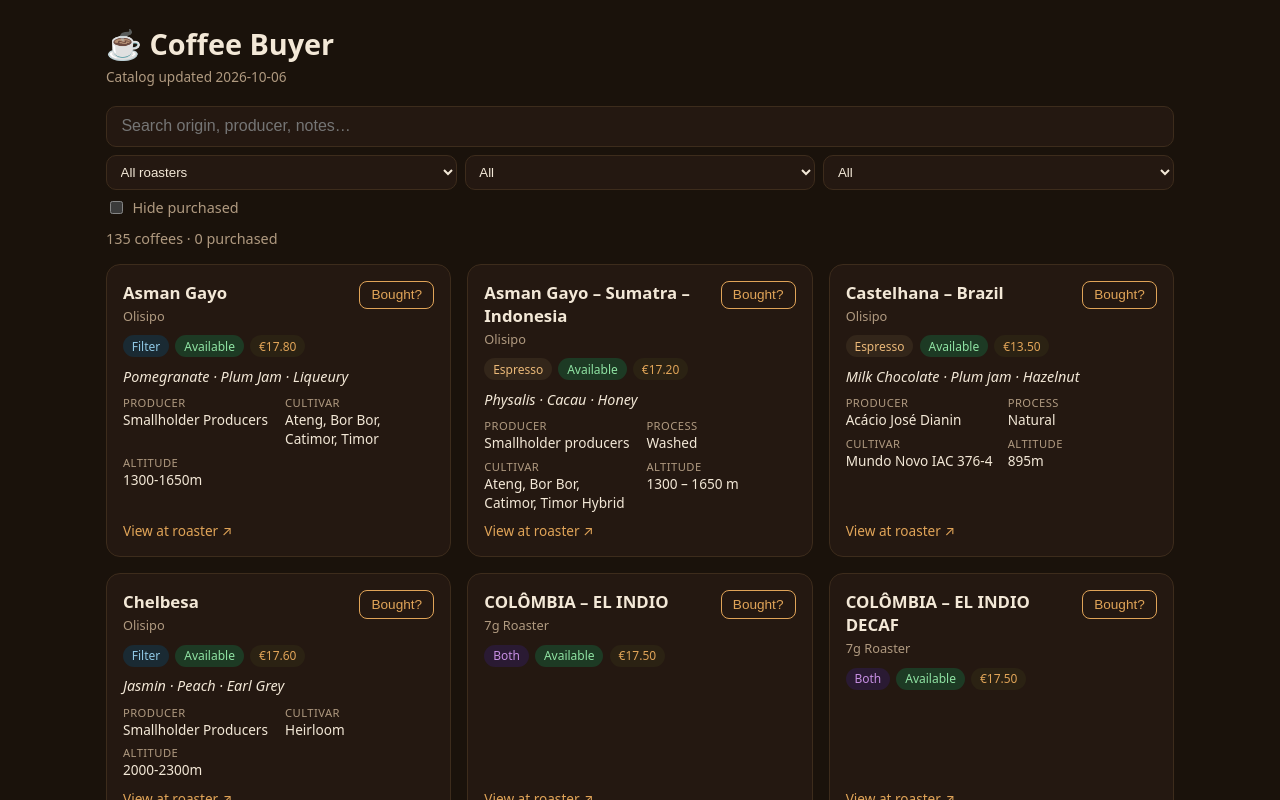
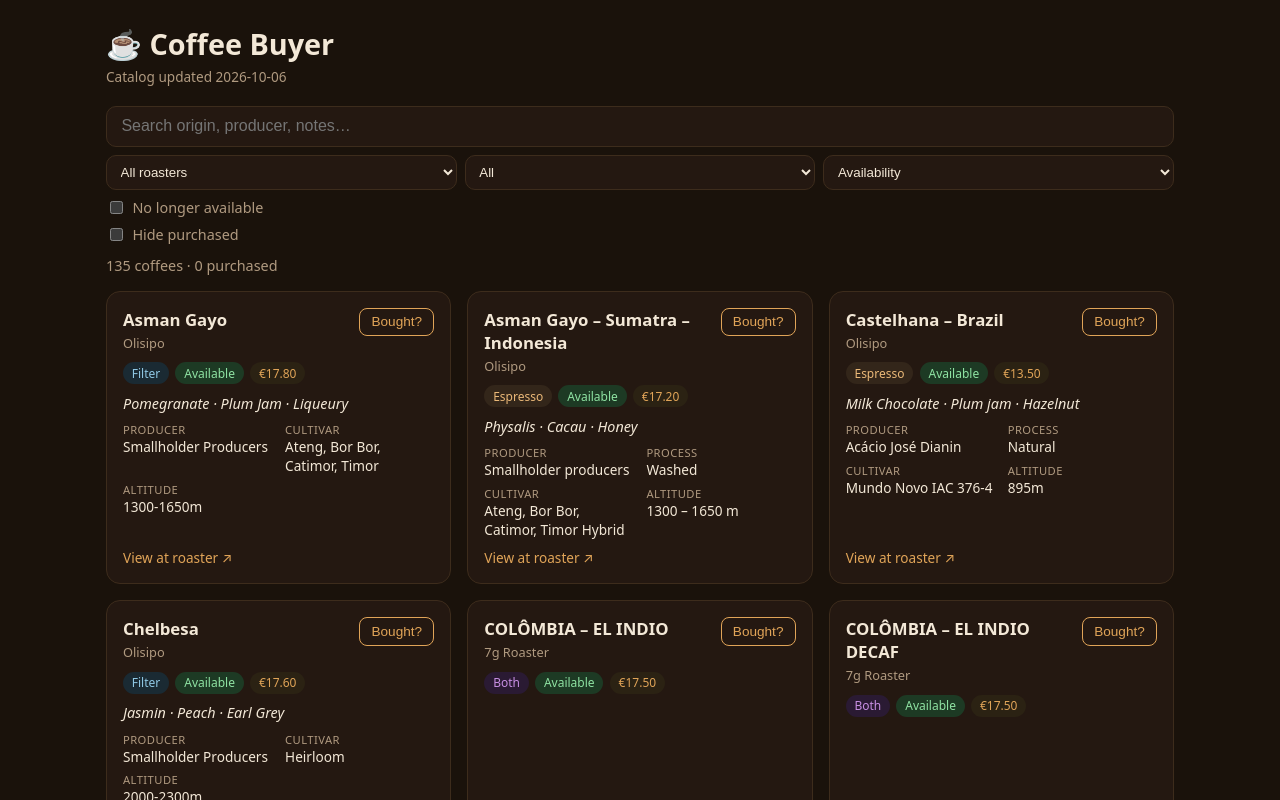
Before and after one commit to mauroapsantos/coffee-buyer, a React (Vite) app in the folder app/: page / in a window 1280 px wide. Shown: the top 800 px of the page. Built offline with nearby package versions, Linux system fonts and the light colour scheme.

Commit message:
Replace availability dropdown with checkbox and add price sort
Co-authored-by: mauroapsantos <mauroapsantos@users.noreply.github.com>

```diff
--- a/app/src/App.jsx
+++ b/app/src/App.jsx
@@ -11,10 +11,10 @@ import './styles.css';
 
 const ROASTERS = ['all', 'olisipo', '7g'];
 
-const AVAILABILITIES = [
-  { value: 'all', label: 'All' },
-  { value: 'available', label: 'Available' },
-  { value: 'unavailable', label: 'No longer available' },
+const SORTS = [
+  { value: 'availability', label: 'Availability' },
+  { value: 'price-asc', label: 'Price: low to high' },
+  { value: 'price-desc', label: 'Price: high to low' },
 ];
 
 function CoffeeCard({ coffee, purchased, onTogglePurchased }) {
@@ -79,9 +79,10 @@ function CoffeeCard({ coffee, purchased, onTogglePurchased }) {
 function App() {
   const [roaster, setRoaster] = useState('all');
   const [purpose, setPurpose] = useState('all');
-  const [availability, setAvailability] = useState('all');
   const [query, setQuery] = useState('');
+  const [sort, setSort] = useState('availability');
   const [hidePurchased, setHidePurchased] = useState(false);
+  const [unavailableOnly, setUnavailableOnly] = useState(false);
   const [purchases, setPurchases] = useState(() => loadPurchases());
 
   useEffect(() => {
@@ -98,13 +99,13 @@ function App() {
       roaster,
       purpose,
       query,
-      availability,
+      unavailableOnly,
     });
     if (hidePurchased) {
       coffees = coffees.filter((coffee) => !purchasedIds.has(coffee.id));
     }
-    return sortCoffees(coffees, 'availability');
-  }, [roaster, purpose, query, availability, hidePurchased, purchasedIds]);
+    return sortCoffees(coffees, sort);
+  }, [roaster, purpose, query, unavailableOnly, sort, hidePurchased, purchasedIds]);
 
   const togglePurchased = (coffeeId) => {
     setPurchases((current) => markPurchased(current, coffeeId, !isPurchased(current, coffeeId)));
@@ -139,14 +140,22 @@ function App() {
               </option>
             ))}
           </select>
-          <select value={availability} onChange={(e) => setAvailability(e.target.value)}>
-            {AVAILABILITIES.map((option) => (
+          <select value={sort} onChange={(e) => setSort(e.target.value)}>
+            {SORTS.map((option) => (
               <option key={option.value} value={option.value}>
                 {option.label}
               </option>
             ))}
           </select>
         </div>
+        <label className="check">
+          <input
+            type="checkbox"
+            checked={unavailableOnly}
+            onChange={(e) => setUnavailableOnly(e.target.checked)}
+          />
+          No longer available
+        </label>
         <label className="check">
           <input
             type="checkbox"
--- a/app/src/filters.js
+++ b/app/src/filters.js
@@ -6,13 +6,12 @@ export const PURPOSES = [
   { value: 'both', label: 'Espresso & Filter' },
 ];
 
-export function filterCoffees(coffees, { roaster, purpose, query, availability }) {
+export function filterCoffees(coffees, { roaster, purpose, query, unavailableOnly }) {
   const normalizedQuery = query.trim().toLowerCase();
   return coffees.filter((coffee) => {
     if (roaster !== 'all' && coffee.roaster !== roaster) return false;
     if (purpose !== 'all' && coffee.purpose !== purpose) return false;
-    if (availability === 'available' && !coffee.available) return false;
-    if (availability === 'unavailable' && coffee.available) return false;
+    if (unavailableOnly && coffee.available) return false;
     if (normalizedQuery) {
       const haystack = [
         coffee.name,
@@ -41,6 +40,16 @@ export function sortCoffees(coffees, sort = 'name') {
     sorted.sort(
       (a, b) => Number(b.available) - Number(a.available) || a.name.localeCompare(b.name)
     );
+  } else if (sort === 'price-asc' || sort === 'price-desc') {
+    const direction = sort === 'price-asc' ? 1 : -1;
+    sorted.sort((a, b) => {
+      const aPrice = a.price ? a.price.amount : null;
+      const bPrice = b.price ? b.price.amount : null;
+      if (aPrice === null && bPrice === null) return a.name.localeCompare(b.name);
+      if (aPrice === null) return 1;
+      if (bPrice === null) return -1;
+      return (aPrice - bPrice) * direction || a.name.localeCompare(b.name);
+    });
   }
   return sorted;
 }
```
Also changed, not shown: 1 other file (tests, documents, lock files or other folders).
